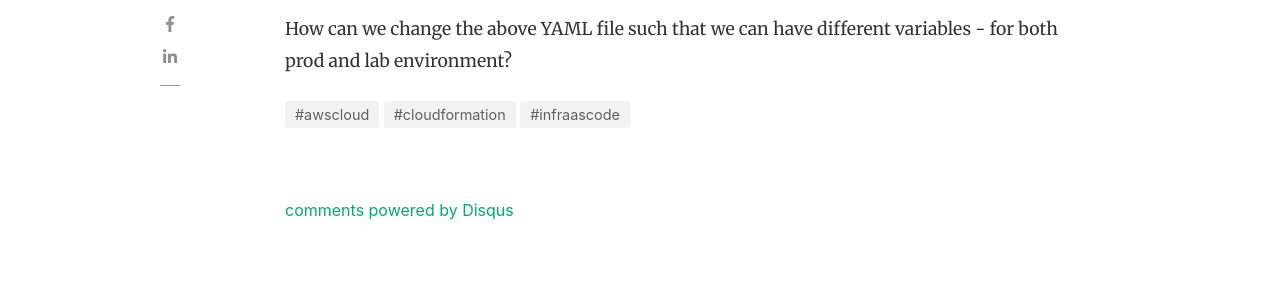
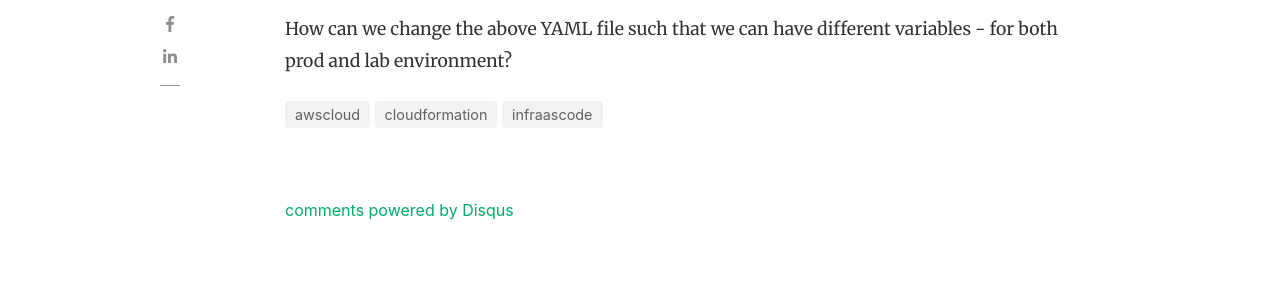
Before and after one commit to thecloudbee/thecloudbee.github.io, a Jekyll site: the page built from _posts/2020-01-01-first-cft.md, in a window 1280 px wide and 900 px high, scrolled down 4333 px. Shown: the part 154-442 px from the top of the window. Built offline with Jekyll 4.4.1, drawn with Linux system fonts in a browser that asks for light colours; nearby versions of some CDN libraries; comment, search, counter and statistics services are not loaded.

Commit message:
Revert "Merge branch 'master' into article/2021-01-01-first-cft"
This reverts commit 6aced7181af8db26b2c94873c1ca09d25e14c6ce, reversing
changes made to d939f918a56c53beec1f64c4cb4f75bc8f192216.

```diff
--- a/_layouts/post.html
+++ b/_layouts/post.html
@@ -97,7 +97,7 @@
                     {% assign sortedCategories = page.categories | sort %}
                     {% for category in sortedCategories %}
                     <li>
-                        <a class="smoothscroll" href="{{site.baseurl}}/tags#{{ category | replace: " ","-" }}">#{{ category }}</a>
+                        <a class="smoothscroll" href="{{site.baseurl}}/categories#{{ category | replace: " ","-" }}">{{ category }}</a>
                     </li>
                     {% endfor %}
                 </ul>
```
